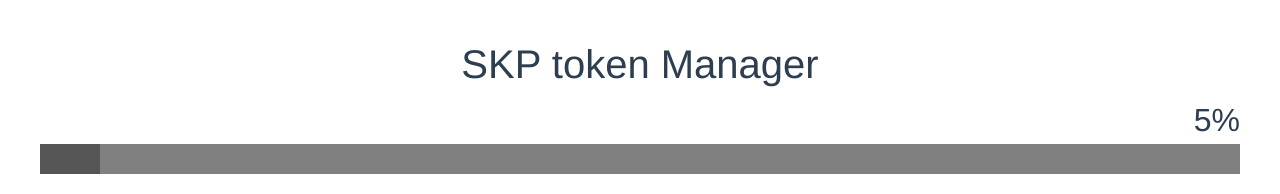
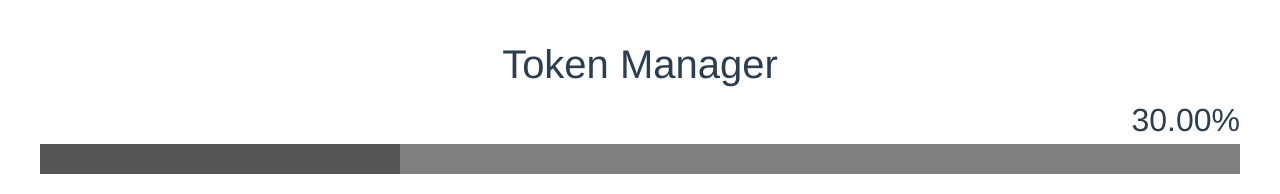
Before and after one commit to Hexlant/eosjs-scatter-example, a Vue app: page / in a window 1280 px wide. Shown: the top 194 px of the page. Built offline with nearby package versions, Linux system fonts and the light colour scheme.

Commit message:
before real start\!

```diff
--- a/src/App.vue
+++ b/src/App.vue
@@ -1,16 +1,13 @@
 <template>
     <div id="app">
-        <TopStatistics :symbol=tokenSymbol :percent=salePercent />
+        <h1 id='titleH1'>Token Manager</h1>
 
         <div>
             <div v-if="!isLogin" id='loginMethod'>
-                <h3>LOGIN with</h3>
-                <ul>
-                    <li><LoginWithPrivateKey /></li>
-                    <li><LoginWithScatter /></li>
-                </ul>
+                <LoginWithScatter />
             </div>
             <div v-else>
+                <TopStatistics :max=maxSupply :current=supply />
                 <b-button @click='logout' id='logoutBtn'>LOGOUT</b-button>
                 <AccountInfo :accountName=accountName :balance=balance :staked=staked
                     :cpuTotal=cpuTotal :cpuUsed=cpuUsed
@@ -40,6 +37,8 @@ export default {
     name: 'app',
     data: function() {
         return {
+            maxSupply: 100,
+            supply: 30,
             tokenSymbol: "SKP",
             salePercent: 5,
             isLogin: true,
@@ -67,9 +66,6 @@ export default {
         EventBus.$on('callBuyMore', this.buyMoreToken);
     },
     methods: {
-        loginWithPrivate: function(obj) {
-            alert("login with private! : " + obj.accountName + ", " + obj.privateKey);
-        },
         loginWithScatter: function() {
             alert("login with Scatter!");
         },
@@ -92,8 +88,12 @@ export default {
     color: #2c3e50;
     padding: 40px;
 }
+#titleH1 {
+    text-align:center;
+}
 #loginMethod {
     margin-top: 60px;
+    text-align:center;
 }
 #logoutBtn {
     margin-top: 60px;
--- a/src/components/TopStatistics.vue
+++ b/src/components/TopStatistics.vue
@@ -1,9 +1,8 @@
 <template>
     <div class="topStatistics">
-        <h1>{{ symbol }} token Manager</h1>
-        <div id='statisticsPercent'>{{ percent }}%</div>
+        <div id='statisticsPercent'>{{ percentComputed }}%</div>
         <div id='statisticsProgress'>
-            <div id='statisticsProgressInner' :style="'width:' + percent + '%'">&nbsp;</div>
+            <div id='statisticsProgressInner' :style="'width:' + percentComputed + '%'">&nbsp;</div>
         </div>
 
     </div>
@@ -13,8 +12,13 @@
 export default {
     name: 'TopStatistics',
     props: {
-        symbol: String,
-        percent: Number
+        max: Number,
+        current: Number
+    },
+    computed: {
+        percentComputed: function() {
+            return (this.current / this.max * 100).toFixed(2);
+        }
     }
 }
 </script>
```
